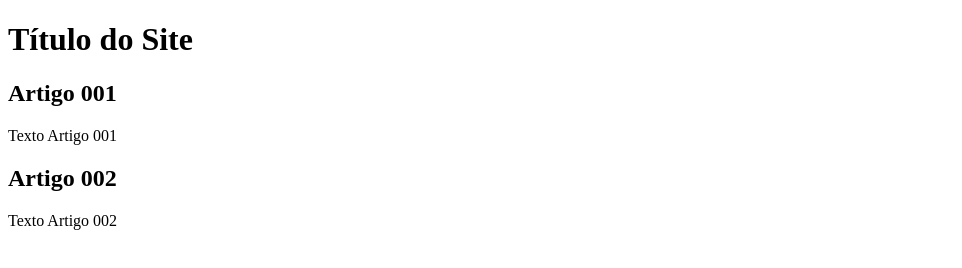
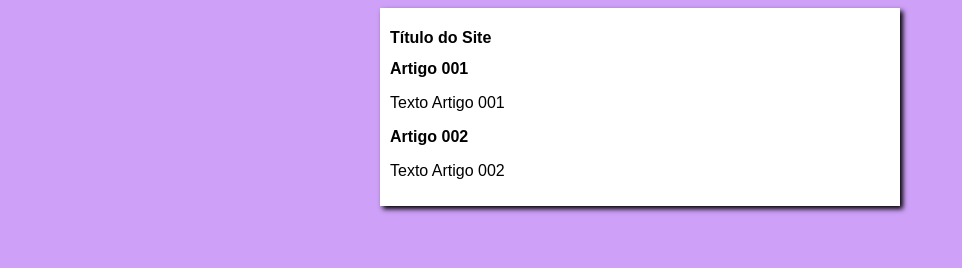
Before and after one commit to arthurronaldodasilvaa-commits/projeto-site, a plain HTML site: page index.html in a window 1280 px wide. Shown: the whole page, without its empty margins (0-962 px from the left). Drawn offline with Linux system fonts and the light colour scheme.

Commit message:
iniciei o design

```diff
--- /dev/null
+++ b/estilos/style.css
@@ -0,0 +1,16 @@
+* {
+    font-family: Arial, Helvetica, sans-serif;
+    font-size: 16px;
+}
+
+body {
+    background-color: rgb(206, 160, 248);
+}
+
+main {
+    background-color: white;
+    width: 500px;
+    margin: auto;
+    padding: 10px;
+    box-shadow: 3px 3px 5px black;
+}
--- a/index.html
+++ b/index.html
@@ -4,6 +4,7 @@
     <meta charset="UTF-8">
     <meta name="viewport" content="width=device-width, initial-scale=1.0">
     <title>Título do Site</title>
+    <link rel="stylesheet" href="estilos/style.css">
 </head>
 <body>
     <main>
```
